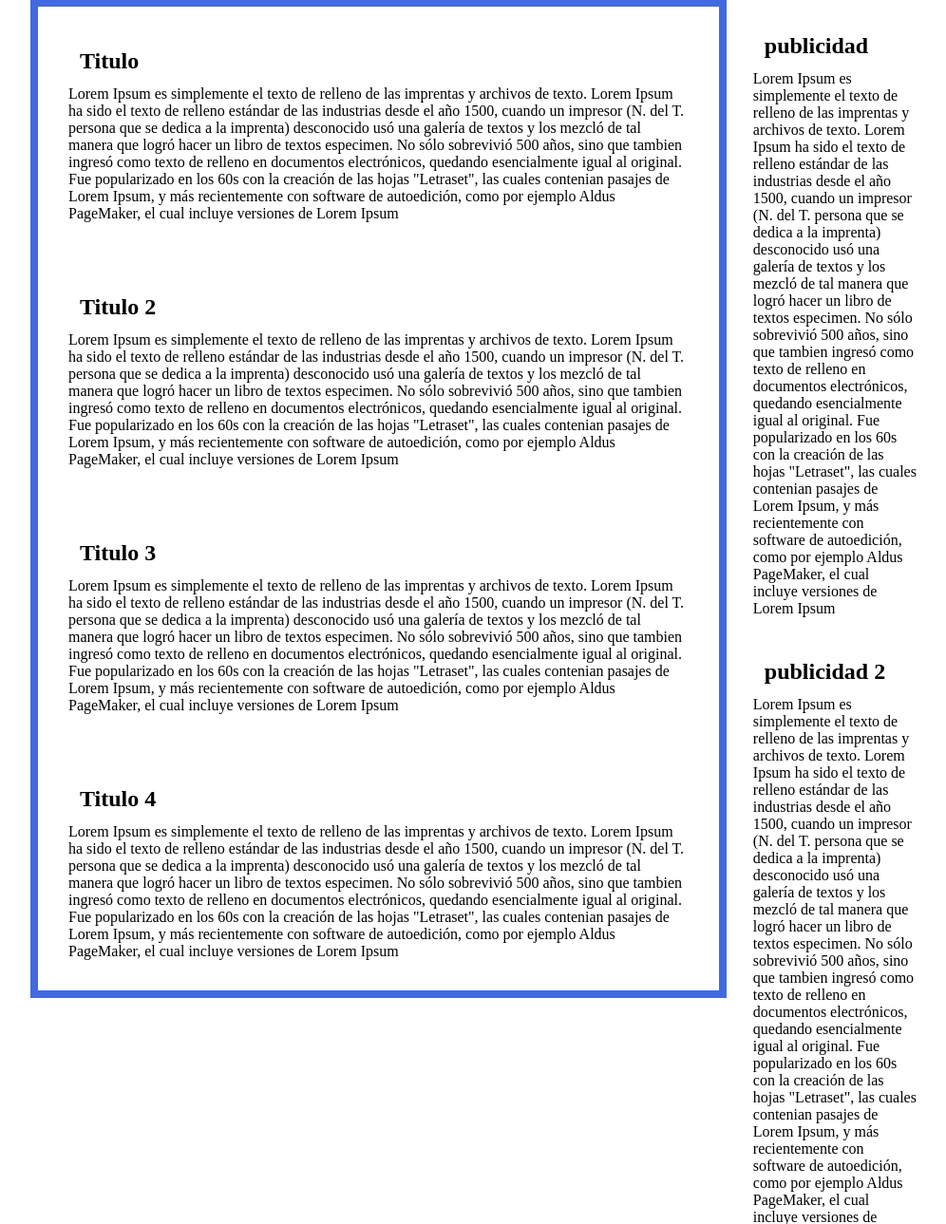
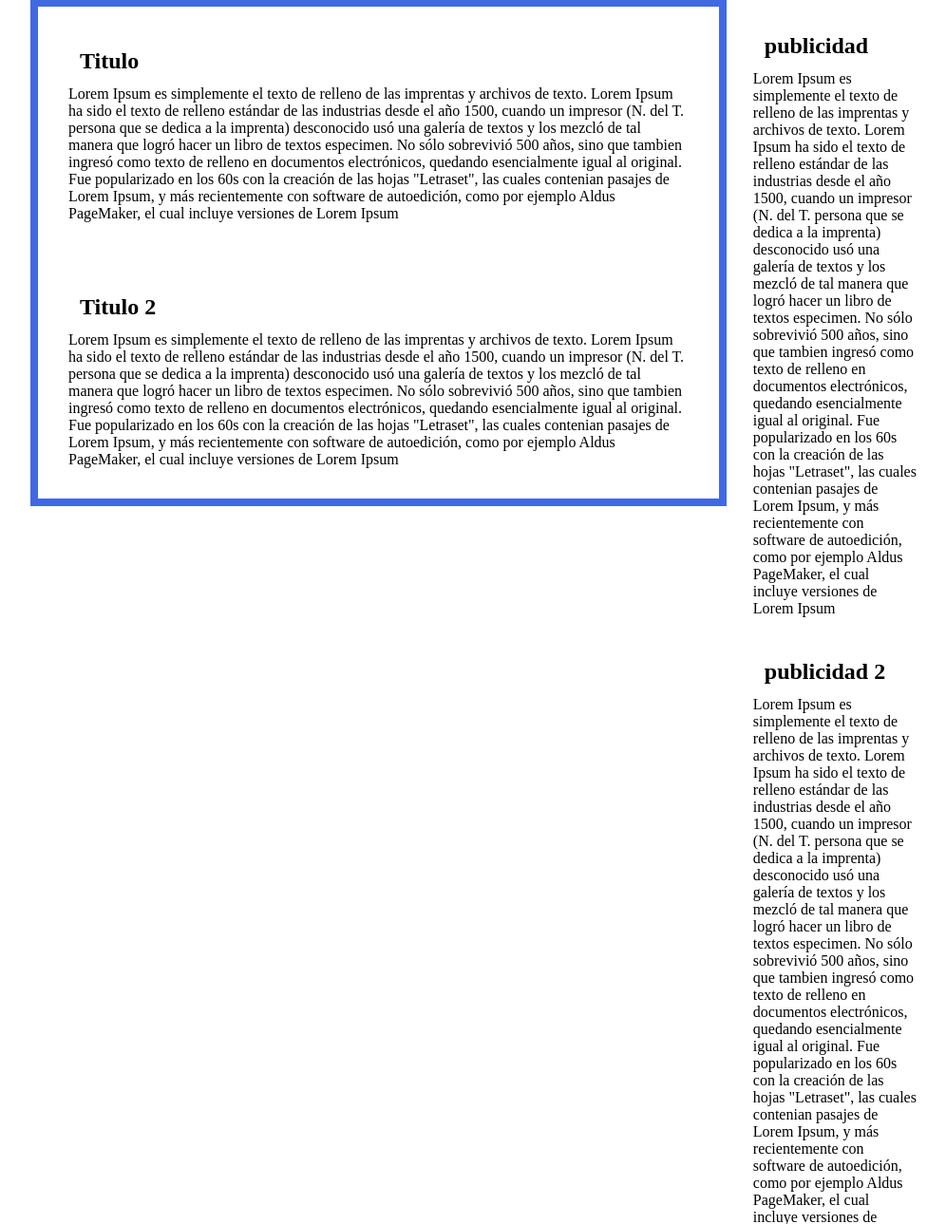
Before and after one commit to Sockramx/web_personal, a PHP site: page / in a window 1280 px wide. Shown: the part 301-1590 px from the top of the page at 95% size, without its empty margins (96-1092 px from the left). Run offline with PHP 8.4, Linux system fonts and the light colour scheme.

Commit message:
continuando proyecto

```diff
--- a/index.php
+++ b/index.php
@@ -30,18 +30,6 @@
 					Lorem Ipsum es simplemente el texto de relleno de las imprentas y archivos de texto. Lorem Ipsum ha sido el texto de relleno estándar de las industrias desde el año 1500, cuando un impresor (N. del T. persona que se dedica a la imprenta) desconocido usó una galería de textos y los mezcló de tal manera que logró hacer un libro de textos especimen. No sólo sobrevivió 500 años, sino que tambien ingresó como texto de relleno en documentos electrónicos, quedando esencialmente igual al original. Fue popularizado en los 60s con la creación de las hojas "Letraset", las cuales contenian pasajes de Lorem Ipsum, y más recientemente con software de autoedición, como por ejemplo Aldus PageMaker, el cual incluye versiones de Lorem Ipsum
 				</p>
 			</article>
-			<article class='post'>
-				<h2>Titulo 3</h2>
-				<p>
-					Lorem Ipsum es simplemente el texto de relleno de las imprentas y archivos de texto. Lorem Ipsum ha sido el texto de relleno estándar de las industrias desde el año 1500, cuando un impresor (N. del T. persona que se dedica a la imprenta) desconocido usó una galería de textos y los mezcló de tal manera que logró hacer un libro de textos especimen. No sólo sobrevivió 500 años, sino que tambien ingresó como texto de relleno en documentos electrónicos, quedando esencialmente igual al original. Fue popularizado en los 60s con la creación de las hojas "Letraset", las cuales contenian pasajes de Lorem Ipsum, y más recientemente con software de autoedición, como por ejemplo Aldus PageMaker, el cual incluye versiones de Lorem Ipsum
-				</p>
-			</article>
-			<article class='post'>
-				<h2>Titulo 4</h2>
-				<p>
-					Lorem Ipsum es simplemente el texto de relleno de las imprentas y archivos de texto. Lorem Ipsum ha sido el texto de relleno estándar de las industrias desde el año 1500, cuando un impresor (N. del T. persona que se dedica a la imprenta) desconocido usó una galería de textos y los mezcló de tal manera que logró hacer un libro de textos especimen. No sólo sobrevivió 500 años, sino que tambien ingresó como texto de relleno en documentos electrónicos, quedando esencialmente igual al original. Fue popularizado en los 60s con la creación de las hojas "Letraset", las cuales contenian pasajes de Lorem Ipsum, y más recientemente con software de autoedición, como por ejemplo Aldus PageMaker, el cual incluye versiones de Lorem Ipsum
-				</p>
-			</article>
 		</section>
 		<section id='extra'>
 			<article class='publicidad'>
```
